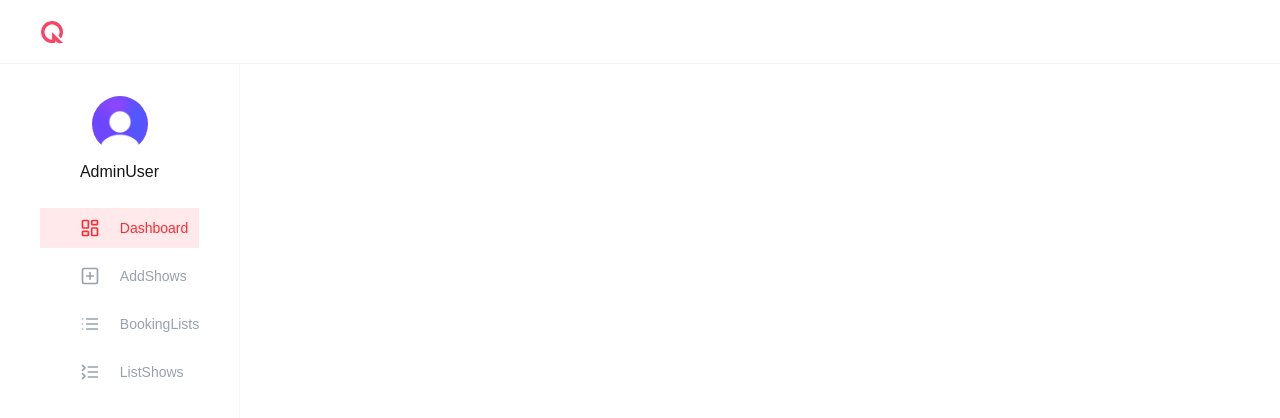
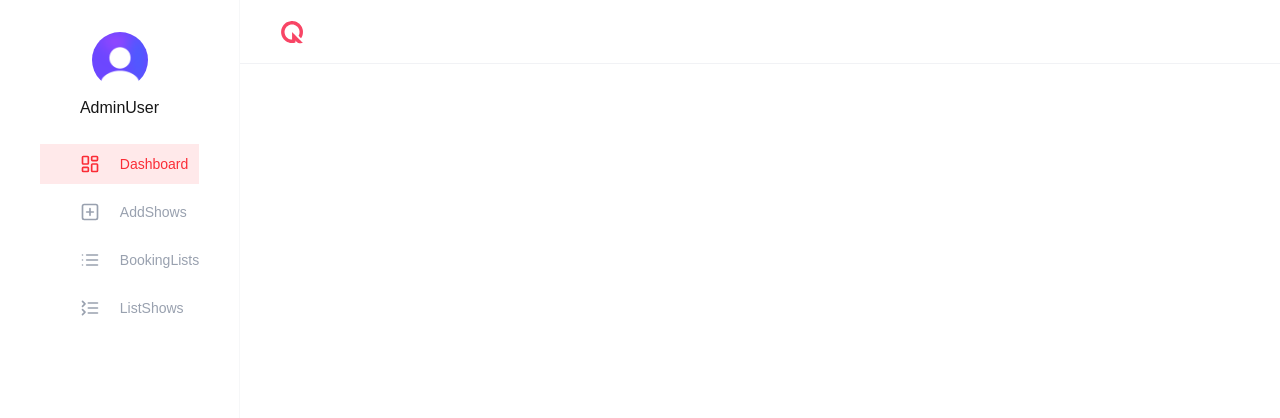
Before and after one commit to DH-0216/Seatify-Movie-Ticket-Booking-System, a Next.js app in the folder admin/: page / in a window 1280 px wide. Shown: the top 418 px of the page. Built offline with nearby package versions, Linux system fonts and the light colour scheme.

Commit message:
fix admin

```diff
--- a/admin/src/app/page.js
+++ b/admin/src/app/page.js
@@ -10,18 +10,20 @@
 
   return (
     <>
-      <Adminnavbar />
-      <div className="flex">
+      <div className="flex h-screen  overflow-hidden">
         <Adminsidebar
           selectedSection={selectedSection}
           setSelectedSection={setSelectedSection}
         />
-      </div>
-      <div className="flex-1 overflow-y-auto">
-        <Content
-          selectedSection={selectedSection}
-          setSelectedSection={setSelectedSection}
-        />
+        <div className="flex-1 flex flex-col overflow-hidden">
+          <Adminnavbar />
+          <div className="flex-1 overflow-y-auto">
+            <Content
+              selectedSection={selectedSection}
+              setSelectedSection={setSelectedSection}
+            />
+          </div>
+        </div>
       </div>
     </>
   );
--- a/admin/src/components/Content.jsx
+++ b/admin/src/components/Content.jsx
@@ -7,12 +7,10 @@
 const Content = ({ selectedSection, setSelectedSection }) => {
   return (
     <div className="p-5">
-      <h1 className="text-white">hi</h1>
       {selectedSection === "dashboard" && <Dashboard />}
       {selectedSection === "addshows" && <Addshows />}
       {selectedSection === "bookinglists" && <Bookinglists />}
       {selectedSection === "listshows" && <Listshows />}
-
       {!["dashboard", "addshows", "bookinglists", "listshows"].includes(
         selectedSection
       ) && <div className="p-5">Select a section</div>}
```
